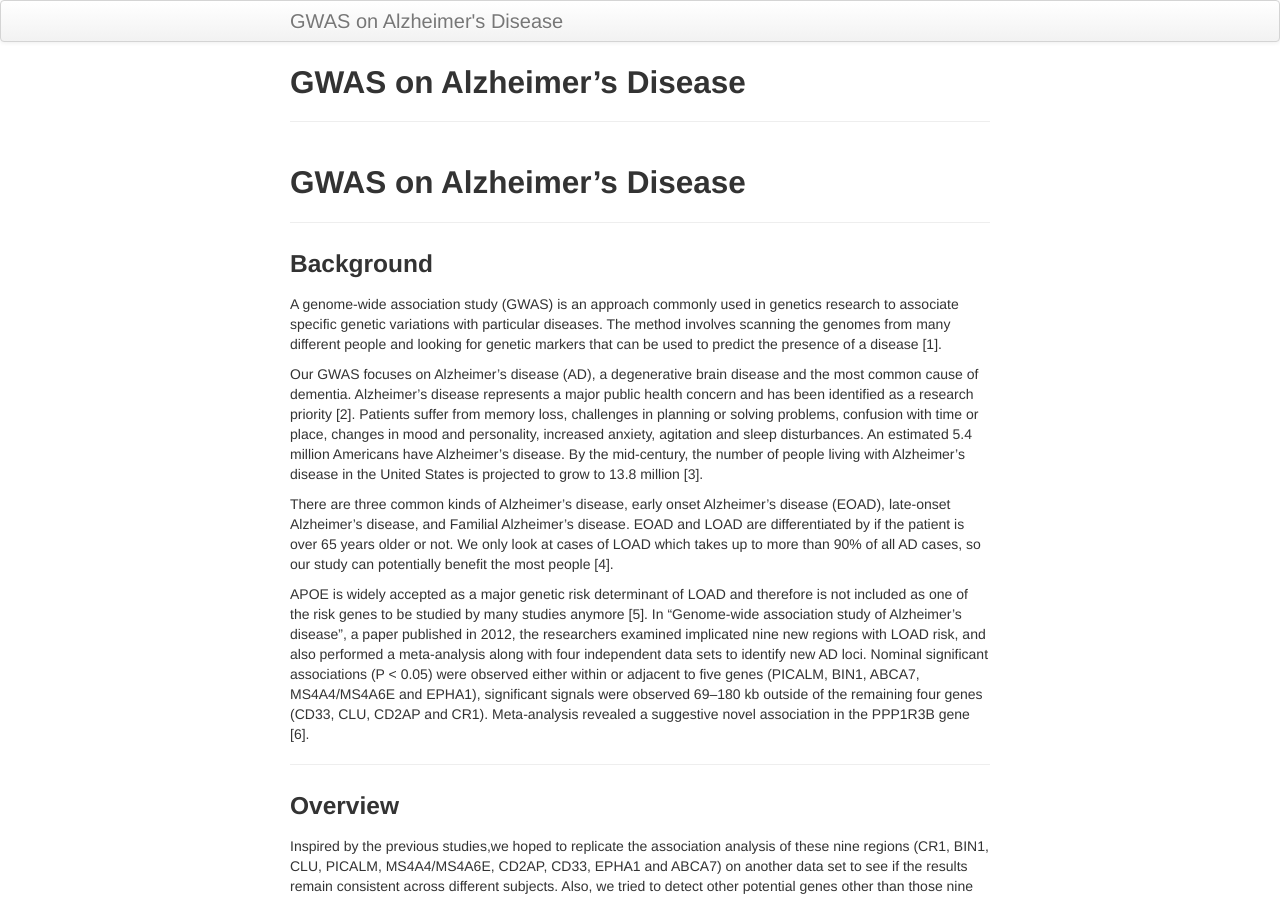
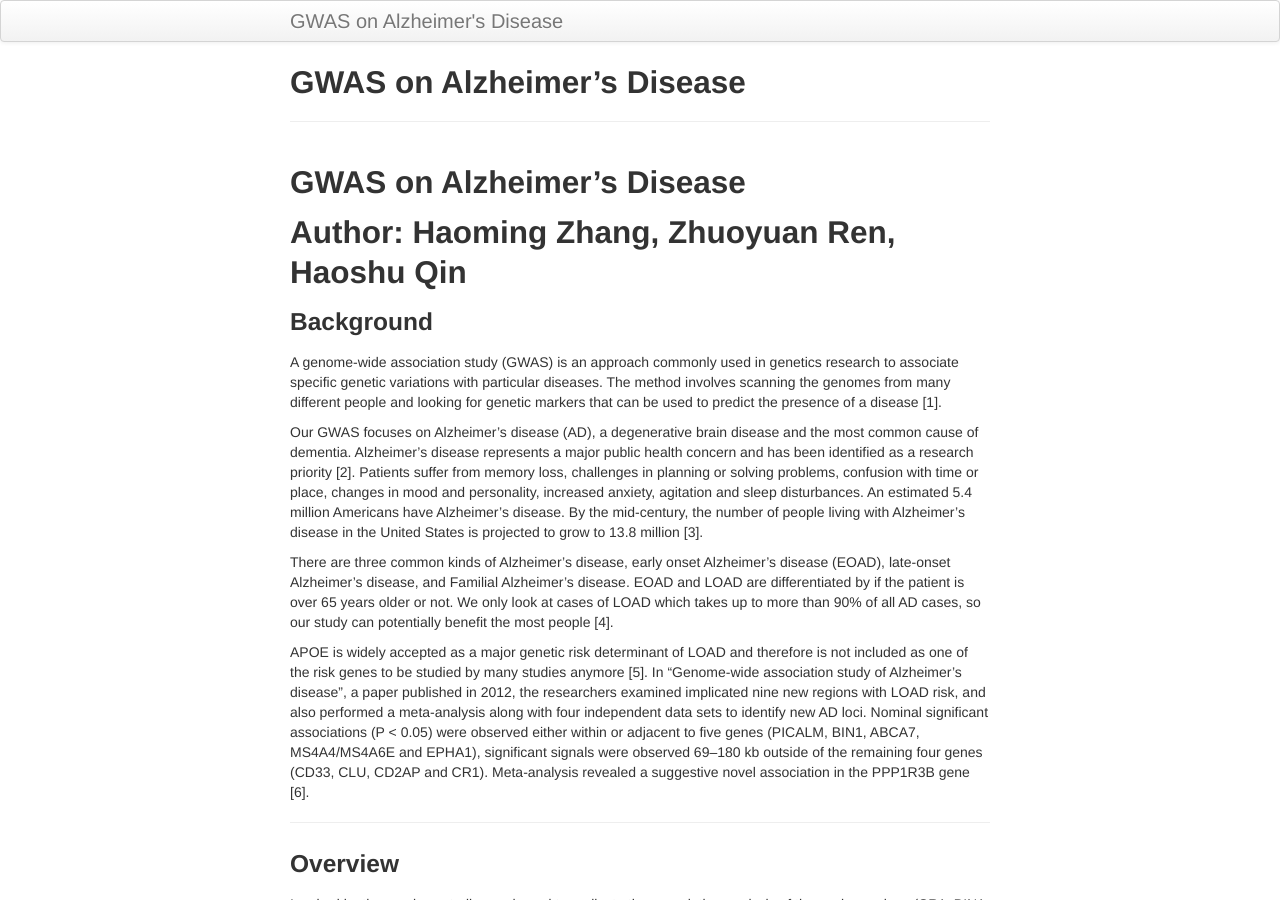
Before and after one commit to TonyZhanghm/adgwas_website, a Jekyll site: the page built from index.md, in a window 1280 px wide and 900 px high. Built offline with Jekyll 4.4.1, drawn with Linux system fonts in a browser that asks for light colours; our own code applies the rules of GitHub Pages for plain Markdown files.

Commit message:
update author name

```diff
--- a/index.md
+++ b/index.md
@@ -6,6 +6,7 @@ description: author: Haoming Zhang, Zhuoyuan Ren, Haoshu Qin
 ---
 ## GWAS on Alzheimer's Disease
 
+Author: Haoming Zhang, Zhuoyuan Ren, Haoshu Qin
 ---
 
 ### Background
```
